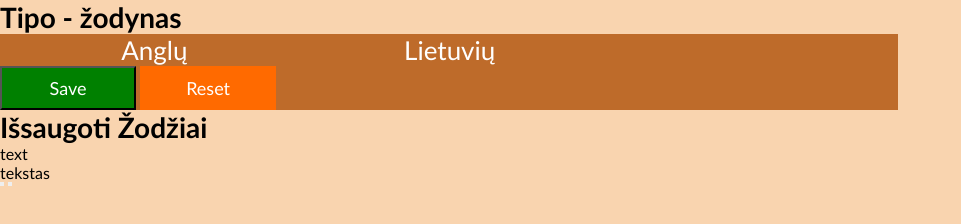
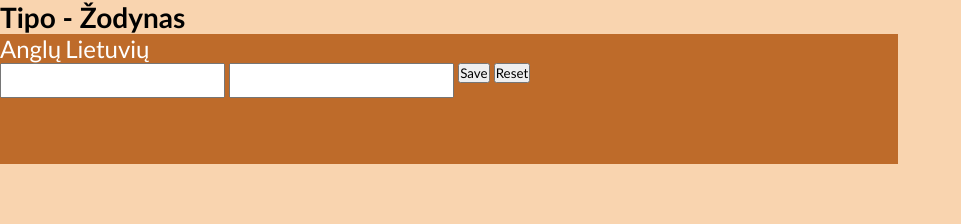
Before and after one commit to AugisKo/front-end-28bit-zodynas, a website with bundled scripts: page index.html in a window 1280 px wide. Shown: the whole page, without its empty margins (0-961 px from the left). Built offline with nearby package versions, Linux system fonts and the light colour scheme.

Commit message:
new version

```diff
--- a/css/zodynas.css
+++ b/css/zodynas.css
@@ -1,122 +1,32 @@
 body {
     background-color: #f9d4af;
-    align-content: center;
+}
+
+h1 {
+    font-size: 28px;
 }
 
 .ivestis {
+    width: 898px;
+    height: 130px;
     background-color: #be6b2a;
-    width: 898px;
+}
+lable {
+    margin-left: 38px;
+    margin-right: 38px;
+    font-size: 24px;
+    color: white;
+}
+lable > .liet {
+    margin-left: 180px;
 }
 
-.titulinis {
-    font-size: 28px;
+input[name = "eng"] {
+    width: 225px;
+    height: 35px;
 }
 
-.formos {
-    display: flex;
-    max-width: 90%;
+input[name="liet"] {
+    width: 225px;
+    height: 35px;
 }
-
-.formos > .antraste {
-    display:flex;
-    width: 70%;
-    margin-left: 15%;
-}
-.antraste>.text {
-    color: white;
-    font-size: 26px;
-    width: 65%;
-}
-
-
-.btn > .save {
-    background-color: #008000;
-     width: 136px;
-     height: 44px;
-     font-size: 18px;
-     color: white;
-     border-color: black;
-     border: 0px 2px 2px 0;
-
-}
-
-.btn > .reset {
-    background-color: #ff6a00;
-     width: 136px;
-     height: 44px;
-      font-size: 18px;
-      color: white;
-      border: 0px;
-}
-
-/*
-form.hide {
-    display: none;
-}
-
-form>label {
-    width: 100%;
-    line-height: 20px;
-}
-
-form>input {
-    width: 100%;
-    line-height: 40px;
-}
-
-form>button {
-    width: 44%;
-    line-height: 40px;
-    font-size: 24px;
-}
-
-.list {
-    display: grid;
-    width: 100%;
-    /* "max-width" padaro, jog atsizvelgiant i dabartini "grid-template-columns" elementu eileje butu ne daugiau 4 vienetu*/
-    /*max-width: calc(240px * 5 + 4 * 30px - 1px);
-    grid-template-columns: repeat(auto-fit, minmax(240px, 1fr));
-    gap: 30px;
-}
-
-.list>.task {
-    background-color: #fff;
-    padding: 15px;
-    border: 2px solid #ccc;
-    border-radius: 8px;
-    box-shadow: 0 4px 10px #0004;
-}
-
-.list>.task>.text {
-    font-size: 20px;
-}
-
-.list>.task>.actions {
-    opacity: 0;
-    margin-top: 10px;
-    font-size: 16px;
-}
-
-.list>.task:hover>.actions {
-    opacity: 1;
-}
-
-.task .btn {
-    float: left;
-    padding: 5px 15px;
-    margin-right: 20px;
-    background-color: #eee;
-    border: 1px solid #ccc;
-    border-radius: 4px;
-    cursor: pointer;
-}
-
-.task .btn.edit {
-    background-color: #36f;
-    color: #fff;
-}
-
-.task .btn.delete {
-    background-color: #f30;
-    color: #fff;
-}
--- a/index.html
+++ b/index.html
@@ -13,34 +13,20 @@
 
 <body>
     <div id="zodynas">
-        <h1 class="titulinis">Tipo - žodynas </h1>
+        <h1>Tipo - Žodynas</h1>
         <div class="ivestis">
-            <div class="formos">
-                <div class="antraste">
-                    <div class="text">Anglų</div>
-                    <div class="text">Lietuvių</div>
-                </div>
-                <div class="laukai">
-                    <form class="angl" type="text"></form>
-                    <form class="liet" type="text"></form>
-                </div>
-            </div>
-            <div class="btn">
-                <button class="save">Save</button>
-                <button class="reset">Reset</button>
-            </div>
+            <form class="ivesties_forma">
+                <lable for="eng">Anglų</lable>
+                <lable class="liet" for="liet">Lietuvių</lable><br>
+                <input type="text" id="eng" name="eng">
+                <input type="text" id="liet" name="liet">
+                <input type="submit" value="Save">
+                <input type="submit" value="Reset">
+            </form>
         </div>
-        <div class="isvestis">
-            <h1 class="titulinis">Išsaugoti Žodžiai</h1>
-            <div class="zodyno_turinys">
-                <div class="ang_txt">text</div>
-                <div class="ltu_txt">tekstas</div>
-            </div>
-            <div class="btn2">
-                <button class="fa fa-pen"></button>
-                <button class="fa fa-trash-alt"></button>
-            </div>
-        </div>
+
+
+
     </div>
     <script src="./js/main.js" type="module" defer></script>
 </body>
```
